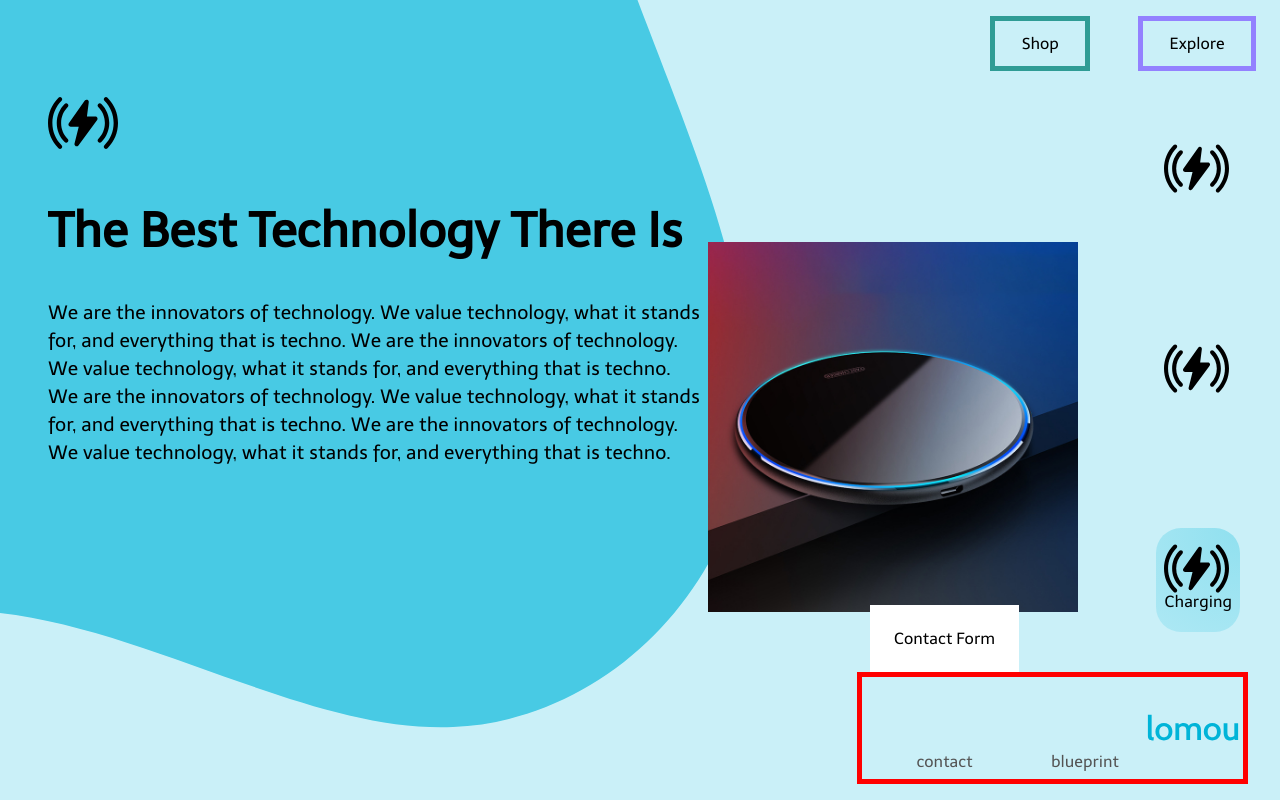
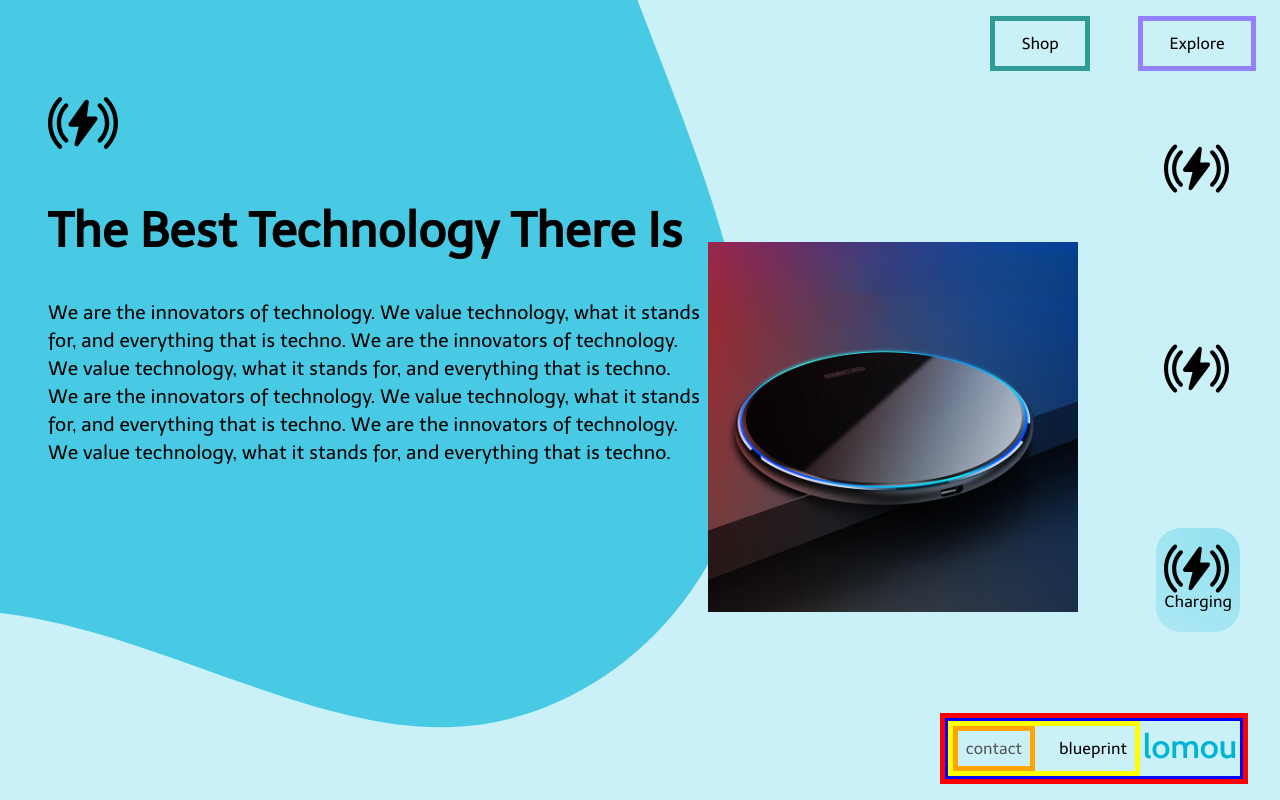
Before and after one commit to charles01pd2018/lomou, a Next.js app: page / in a window 1280 px wide. Built offline with nearby package versions, Linux system fonts and the light colour scheme.

Commit message:
im going in

```diff
--- a/components/layout/footer/footerPopup.js
+++ b/components/layout/footer/footerPopup.js
@@ -1,10 +1,21 @@
+// dependencies
+import { useState, useRef, useEffect } from 'react';
+
 
 const FooterPopup = ( {
     content,
 } ) => {
 
+    /* HOOKS */
+    const popupRef = useRef( null );
+
+    useEffect( () => {
+        // click outside to close THIS popup
+        // but i wanna close ALL the popups
+    }, [] );
+
     return (
-        <nav className='footer-popup-wrapper'>
+        <nav ref={popupRef} className='footer-popup-wrapper'>
             Footer Popup
         </nav>
     );
--- a/components/layout/footer/index.js
+++ b/components/layout/footer/index.js
@@ -1,7 +1,7 @@
 // dependencies
 import classNames from 'classnames';
 import Link from 'next/link';
-import { useState } from 'react';
+import { useState, useRef, useEffect } from 'react';
 // elements
 import { Logo } from '../../elements';
 // partials
@@ -12,7 +12,7 @@ const Footer = ( {
     id,
     className,
     content: {
-        linkList, // 0 -> contact, 1 -> blueprint
+        linkList, // 0 -> custom contact form, ...rest -> generic link popups
     },
 } ) => {
 
@@ -20,12 +20,20 @@ const Footer = ( {
     const [ contactLink, ...genericLinkList ] = linkList;
 
     /* HOOKS */
-    const [ contactFormActive, setContactFormActive ] = useState( false );
-    const [ blueprintPopUpActive, setBlueprintPopUpActive ] = useState( false );
+    const [ isContactFormActive, setIsContactFormActive ] = useState( false );
+    // map through the linkList and create states for each popUp
+    // its gonna look like [ isPopupOneActive, setIsPopupOneActive ] = useState( false );
+    // to close the states, you can loop through the link list and do the same thing with eval
+
 
     /* FUNCTIONS */
     const handleContactFormClick = () => {
-        setContactFormActive( state => !state );
+        // closeAllPopUps();
+        setIsContactFormActive( state => !state );
+    }
+
+    const closeAllPopUps = () => {
+        setPopupActive( false );
     }
 
     /* CLASSNAMES */
@@ -36,17 +44,27 @@ const Footer = ( {
     return (
         <footer id={id} className={footerClasses}>
             <div className='footer-wrapper'>
-                <div className='footer-links-wrapper'>
-                    <button className='footer-text-wrapper footer-custom-popup' onClick={handleContactFormClick} type='button'>
-                        <div className='footer-contact-form-wrapper footer-popup-wrapper'>
-                            <Link href='/documentation'>
-                                <span className={footerLinkTextClasses}>
-                                    Contact Form
-                                </span>
-                            </Link>
-                        </div>
-                        <span className={footerTextClasses}>{contactLink.text}</span>
-                    </button>
+                <div className='footer-nav-container'>
+
+                    <div className='footer-nav-wrapper'>
+                        {
+                             isContactFormActive && (
+                                <div className='footer-popup-container footer-contact-form-container'>
+                                    <div className='footer-popup-wrapper footer-contact-form-wrapper'>
+                                        <Link href='/documentation'>
+                                            <a className={footerLinkTextClasses}>
+                                                Contact Form
+                                            </a>
+                                        </Link>
+                                    </div>
+                                </div>
+                            )
+                        }
+                        <button className={footerTextClasses} onClick={handleContactFormClick} type='button'>
+                            {contactLink.text}
+                        </button>
+                    </div>
+
                     {
                         genericLinkList.map( ( { text, subLinkList } ) => {
                             return (
--- a/styles/components/elements/_button.scss
+++ b/styles/components/elements/_button.scss
@@ -7,7 +7,7 @@ $button-sm--padding:                1rem;
 
 $button--border-radius:             5px;
 
-$button--animation-duration:        0.4s;
+$button--animation-duration:        0.3s;
 
 /*--------------------------------------------------------------
 # Styling
--- a/styles/components/layout/_footer.scss
+++ b/styles/components/layout/_footer.scss
@@ -7,33 +7,52 @@
 
     .footer-wrapper {
         display: flex;
-        align-items: center;
 
-        .footer-links-wrapper {
-            .footer-text-wrapper {
-                margin-right: 1rem;
+        border: 3px solid blue;
 
-                .footer-popup-wrapper {
+        .footer-nav-container {
+            display: inline-flex;
+            align-items: center;
+
+            border: 5px solid yellow;
+
+            .footer-nav-wrapper {
+                .footer-popup-container  {
+                     // required for popup to not take space in the document flow
                     position: relative;
-                    bottom: 5rem;
-                    float: top;
-                    z-index: 9;
-                    color: black;
-                    background-color: white;
-                    padding: 1.5rem;
 
-                    // border: 2px solid red;
-                    transition: opacity 0.5s ease;
+                    .footer-popup-wrapper {
+                        position: absolute;
+                        bottom: 1rem;
+                        right: 2.5rem;
+                        background-color: white;
+                        border-radius: 8px;
+                        padding: 1.5rem;
+                        z-index: 9;
+
+                        // do not display by default
+                        // opacity: 0;
+                        // visibility: hidden;
+
+                        transition: opacity 0.5s ease;
+
+                        .footer-link-text {
+                            white-space: nowrap;
+                        }
+                    }
                 }
 
                 .footer-text {
+                    margin-right: 1rem;
                     color: $brand-gray-2;
-                }
 
-                &:hover {
-                    .footer-popup-wrapper {
-                        // display: inline-block;
-                        opacity: 1;
+                    border: 5px solid orange;
+
+                    &:hover {
+                        // .footer-popup-wrapper {
+                        //     visibility: visible;
+                        //     opacity: 1;
+                        // }
                     }
                 }
             }
```
